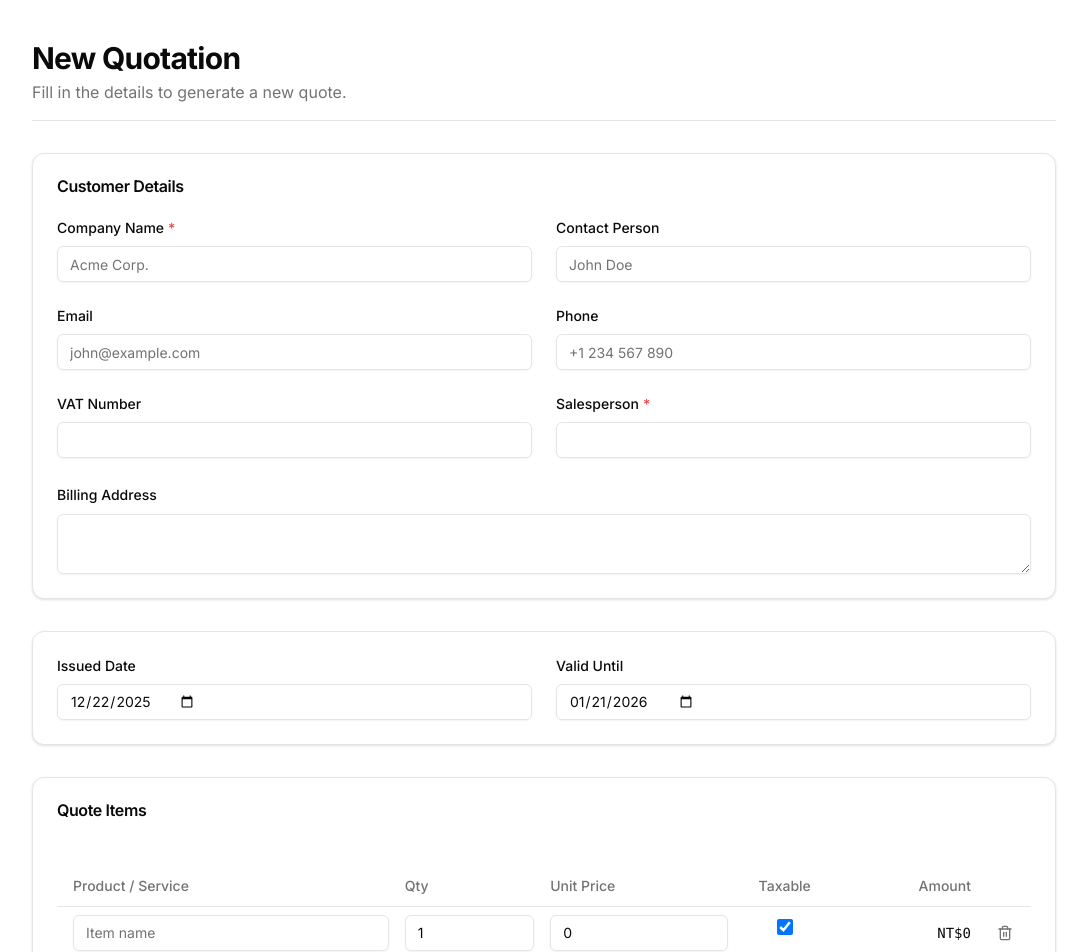
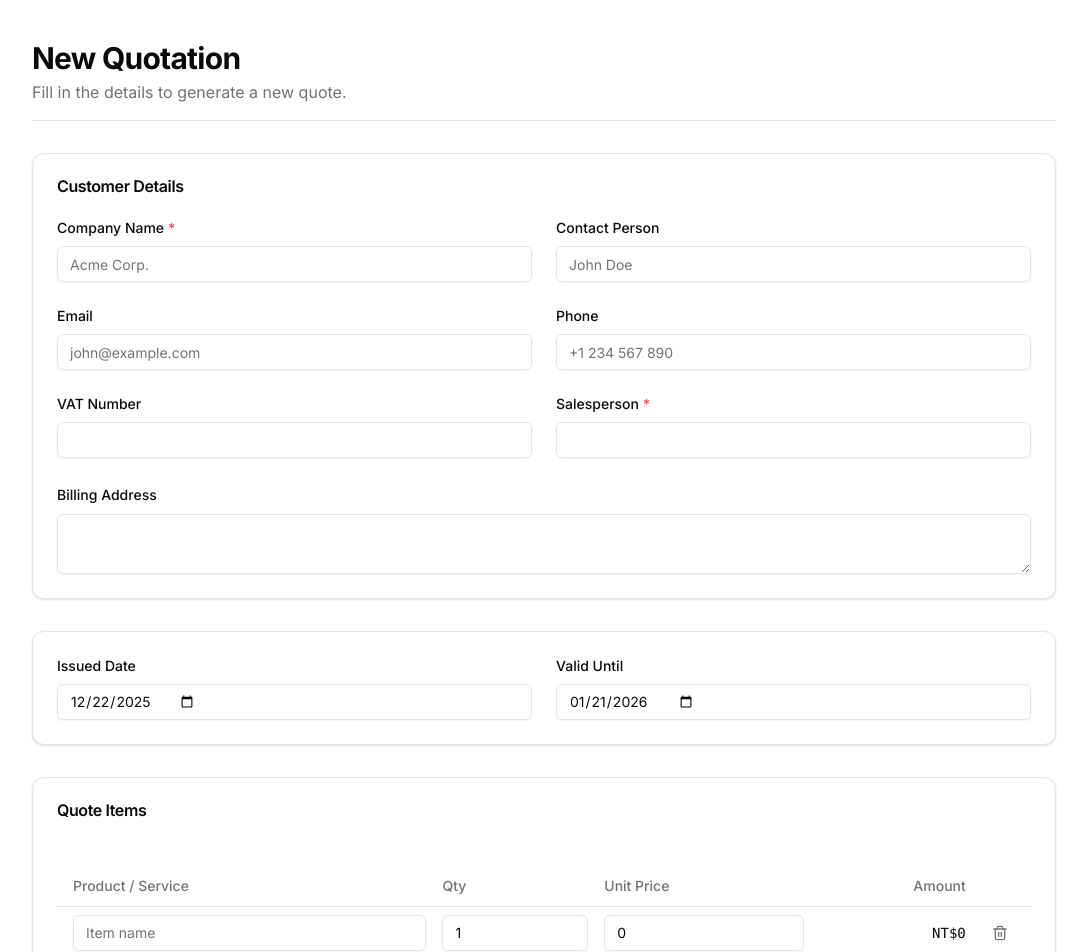
Before and after one commit to sychen6192/quote-system, a Next.js app: page /en/quotes/new in a window 1280 px wide. Shown: the top 952 px of the page, without its empty margins (96-1183 px from the left). Built offline with nearby package versions, Linux system fonts and the light colour scheme; no server answers.

Commit message:
isTaxable

```diff
--- a/components/quote-form.tsx
+++ b/components/quote-form.tsx
@@ -69,7 +69,7 @@ export default function QuoteForm({ initialData }: QuoteFormProps) {
   const itemsForCalc = (items || []).map((item) => ({
     quantity: Number(item.quantity) || 0,
     unitPrice: Math.round((Number(item.unitPrice) || 0) * 100),
-    isTaxable: item.isTaxable ?? false,
+    isTaxable: item.isTaxable ?? true,
   }));
 
   const taxRateBP = toBasisPoints(Number(taxRate) || 0);
@@ -237,9 +237,6 @@ export default function QuoteForm({ initialData }: QuoteFormProps) {
                   <TableHead className="w-[20%] min-w-[100px]">
                     {t("table.price")}
                   </TableHead>
-                  <TableHead className="w-[10%] min-w-[60px] text-center">
-                    {t("table.taxable")}
-                  </TableHead>
                   <TableHead className="w-[15%] min-w-[100px] text-right">
                     {t("table.amount")}
                   </TableHead>
@@ -288,14 +285,6 @@ export default function QuoteForm({ initialData }: QuoteFormProps) {
                           disabled={isPending}
                         />
                       </TableCell>
-                      <TableCell className="align-top text-center pt-3">
-                        <input
-                          type="checkbox"
-                          {...form.register(`items.${index}.isTaxable`)}
-                          disabled={isPending}
-                          className="h-4 w-4 rounded border-gray-300 text-primary focus:ring-primary"
-                        />
-                      </TableCell>
                       <TableCell className="text-right font-mono text-sm align-middle">
                         {format.number(lineAmount, {
                           style: "currency",
@@ -332,7 +321,7 @@ export default function QuoteForm({ initialData }: QuoteFormProps) {
                   productName: "",
                   quantity: 1,
                   unitPrice: 0,
-                  isTaxable: false,
+                  isTaxable: true,
                 })
               }
               disabled={isPending}
```
